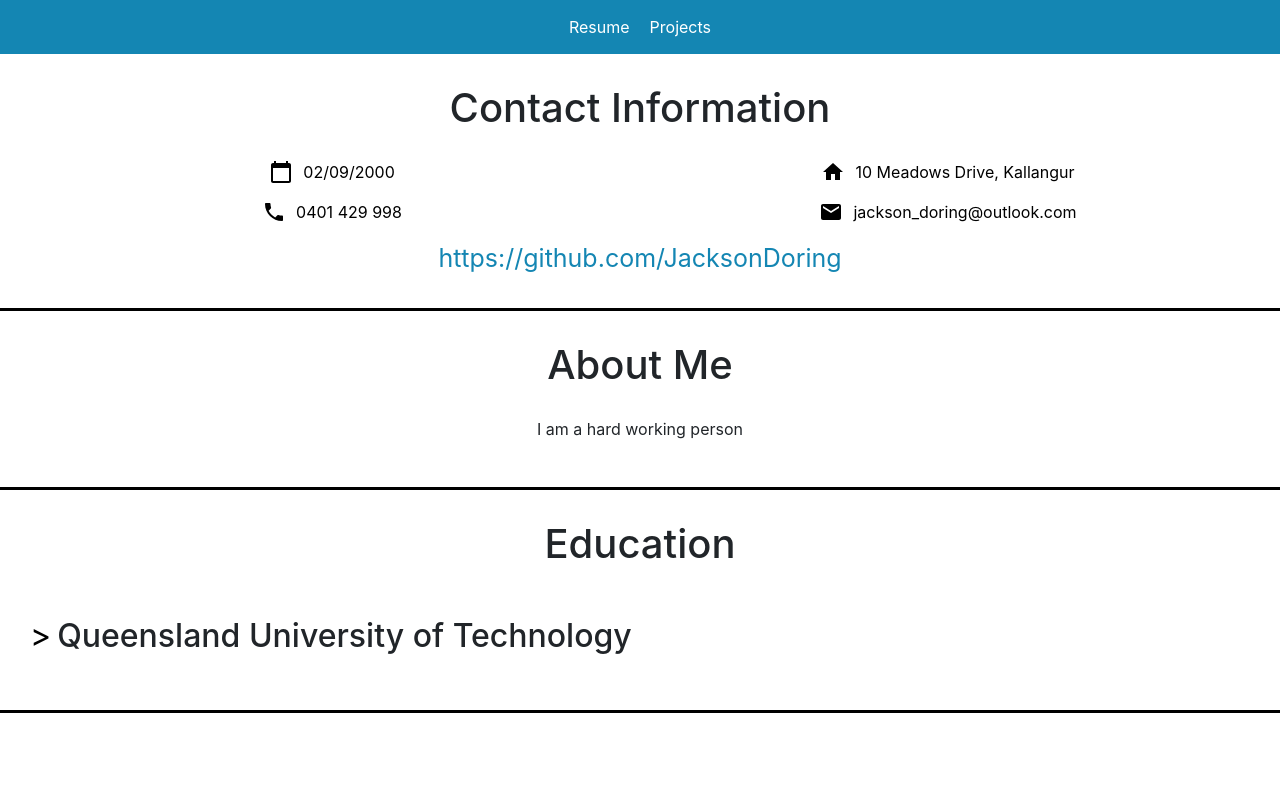
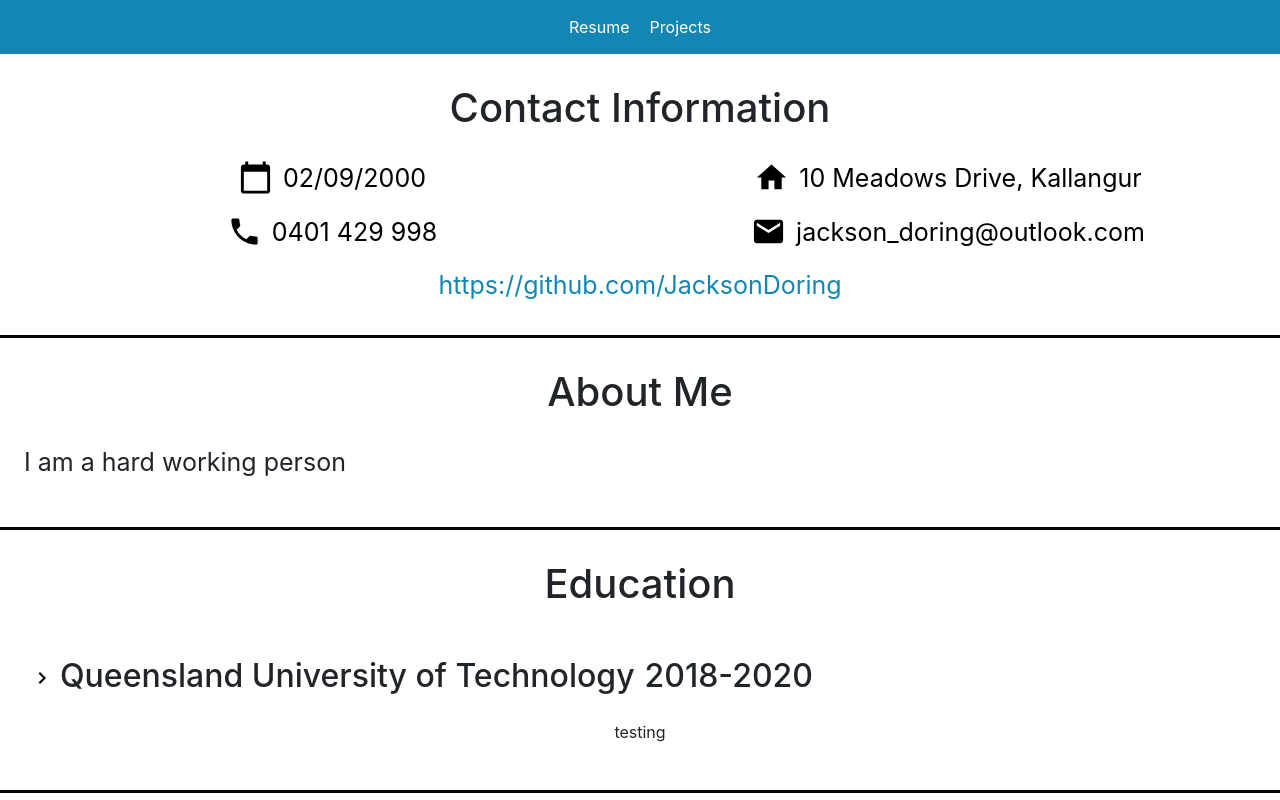
Before and after one commit to JacksonDoring/aws-personal-website, a React (Create React App) app: page / in a window 1280 px wide. Built offline with nearby package versions, Linux system fonts and the light colour scheme.

Commit message:
finished QUT education, fixed contact info and started working on Murrumba

```diff
--- /dev/null
+++ b/src/Components/Murrumba.tsx
@@ -0,0 +1,9 @@
+import React from 'react';
+
+function Murrumba(){
+    return(
+        <p>testing</p>
+    );
+}
+
+export default Murrumba;
--- a/src/Components/QUT.tsx
+++ b/src/Components/QUT.tsx
@@ -2,10 +2,17 @@ import React, { useState, useEffect } from 'react';
 import { Collapse} from 'reactstrap';
 import '../Style/resume.css';
 import Container from '@material-ui/core/Container';
+import Grid from '@material-ui/core/Grid';
+import GPA from '../Images/gpa2.jpg';
+import Units from './Units';
+import Murrumba from './Murrumba';
+
+import ExpandMoreIcon from '@material-ui/icons/ExpandMore';
+import ChevronRightIcon from '@material-ui/icons/ChevronRight';
 
 function QUT() {
   const [isOpen, setIsOpen] = useState(false);
-  const [text, setText] = useState(">");
+  const [openText, setOpenText] = useState(<ExpandMoreIcon/>);
 
   const toggle = () => {
       setIsOpen(!isOpen);
@@ -13,13 +20,28 @@ function QUT() {
 
     useEffect(() => {
         if(isOpen === true){
-            setText("^");
+            setOpenText(<ExpandMoreIcon/>);
         }
         else if(isOpen === false){
-            setText(">");
+            setOpenText(<ChevronRightIcon/>);
         }
-        console.log(isOpen);
       }, [isOpen]);
+
+  const [isOpenUnits, setIsOpenUnits] = useState(false);
+  const [openTextUnits, setOpenTextUnits] = useState(<ExpandMoreIcon/>);
+
+  const toggleUnits = () => {
+      setIsOpenUnits(!isOpenUnits);
+    };
+
+    useEffect(() => {
+        if(isOpenUnits === true){
+            setOpenTextUnits(<ExpandMoreIcon/>);
+        }
+        else if(isOpenUnits === false){
+            setOpenTextUnits(<ChevronRightIcon/>);
+        }
+      }, [isOpenUnits]);
 
   return (
     <div>
@@ -27,14 +49,39 @@ function QUT() {
         <h1>Education</h1>
 
         <div className="education-header">
-        <h2><button color="primary" onClick={toggle} style={{ marginBottom: '1rem'}} className="education-button">{text}</button>
-          Queensland University of Technology</h2>
+        <h2 className="education-name"><button color="primary" onClick={toggle} style={{ marginBottom: '1rem'}} className="education-button">{openText}</button>
+          Queensland University of Technology</h2><h2 className="education-date">2018-2020</h2>
         </div>
 
         <Collapse isOpen={isOpen}>
-          <p>info</p>
+          <Grid container spacing={2}>
+            <Grid item xs={6}>
+              <div className="education-info">
+              <p><b>Degree: </b>Information Technology</p>
+
+              <ul>
+                <li><b>Major: </b>Computer Science</li>
+                <li><b>Minor: </b>Network and Security</li>
+                <li><b>Minor: </b>User Experience</li>
+              </ul>
+            </div>
+            </Grid>
+
+            <Grid item xs={6}>
+              <img src={GPA} alt="gpa" width="30%" className="gpa-image"/>
+            </Grid>
+          </Grid>
+
+          <h3 className="units-studied"><button color="primary" onClick={toggleUnits} style={{ marginBottom: '1rem'}} className="education-button">{openTextUnits}</button>
+          Units Studied</h3>
+
+          <Collapse isOpen={isOpenUnits}>
+            <Units/>
+          </Collapse>
+
         </Collapse>
 
+        <Murrumba/>
       </Container>
     </div>
 
--- /dev/null
+++ b/src/Components/Units.tsx
@@ -0,0 +1,27 @@
+import React from 'react';
+import '../Style/units.css';
+
+function Units(){
+    return(
+        <div className="units">
+            <p>Building IT Systems</p>
+            <p>Designing for IT</p>
+            <p>Computer Technology Fundamentals</p>
+            <p>Impact of IT</p>
+            <p>Database Managment</p>
+            <p>Discrete Structures</p>
+            <p>Microprocessors and Digital Systems</p>
+            <p>Programming Principles</p>
+            <p>Mathematical Tools for Computing</p>
+            <p>IT Project Managment</p>
+            <p>Cryptography</p>
+            <p>Information Security</p>
+            <p>Web Computing</p>
+            <p>Algorithms and Complexity</p>
+            <p>Software Development</p>
+            <p>Design of Enterprise IoT</p>
+        </div>
+    );
+}
+
+export default Units;
--- a/src/Pages/Resume.tsx
+++ b/src/Pages/Resume.tsx
@@ -16,7 +16,7 @@ function ContactInformation(){
                 <Grid container>
                     <Grid item xs={6}>
                         <div className="birthday">
-                            <CalendarTodayIcon className="icon"/>
+                            <CalendarTodayIcon fontSize="large" className="icon"/>
                             <p className="contact-info">02/09/2000</p>
                         </div>
 
@@ -24,21 +24,21 @@ function ContactInformation(){
 
                     <Grid item xs={6} className="last-icon">
                         <div className="birthday">
-                            <HomeIcon className="icon"/>
+                            <HomeIcon fontSize="large" className="icon"/>
                             <p className="contact-info">10 Meadows Drive, Kallangur</p>
                         </div>
                     </Grid>
 
                     <Grid item xs={6}>
                         <div className="birthday">
-                            <PhoneIcon className="icon"/>
+                            <PhoneIcon fontSize="large" className="icon"/>
                             <p className="contact-info">0401 429 998</p>
                         </div>
                     </Grid>
 
                     <Grid item xs={6} className="last-icon">
                         <div className="birthday">
-                            <EmailIcon className="icon"/>
+                            <EmailIcon fontSize="large" className="icon"/>
                             <p className="contact-info">jackson_doring@outlook.com</p>
                         </div>
                     </Grid>
@@ -56,7 +56,10 @@ function AboutMe(){
     return(
         <Container maxWidth="lg" className="info-container">
             <h1>About Me</h1>
-            <p>I am a hard working person</p>
+
+            <div className="about-text">
+                <p>I am a hard working person</p>
+            </div>
         </Container>
     );
 }
--- a/src/Style/resume.css
+++ b/src/Style/resume.css
@@ -1,6 +1,6 @@
 .info-container{
     border-bottom: 3px solid black;
-    padding: 30px;;
+    padding: 30px;
 }
 
 .birthday{
@@ -17,6 +17,12 @@
 
 .contact-info{
     padding-left: 10px;
+    font-size: 25px;
+}
+
+.about-text{
+    text-align: left;
+    font-size: 25px;
 }
 
 #website-link{
@@ -48,3 +54,32 @@
 h1{
     padding-bottom: 20px;
 }
+
+.education-date{
+    display: inline-block;
+    padding-left: 10px;
+}
+
+.education-name{
+    display: inline-block;
+}
+
+.education-info{
+    text-align: left;
+    font-size: 25px;
+    padding-left: 50px;
+}
+
+.gpa-image{
+    user-select: none;
+    -moz-user-select: none;
+    -webkit-user-drag: none;
+    -webkit-user-select: none;
+    -ms-user-select: none;
+}
+
+.units-studied{
+    text-align: left;
+    padding-left: 50px;
+    padding-top: 30px;
+}
--- /dev/null
+++ b/src/Style/units.css
@@ -0,0 +1,5 @@
+.units{
+    font-size: 20px;
+    text-align: left;
+    padding-left: 110px;
+}
```
Also changed, not shown: src/Images/gpa2.jpg (added).
